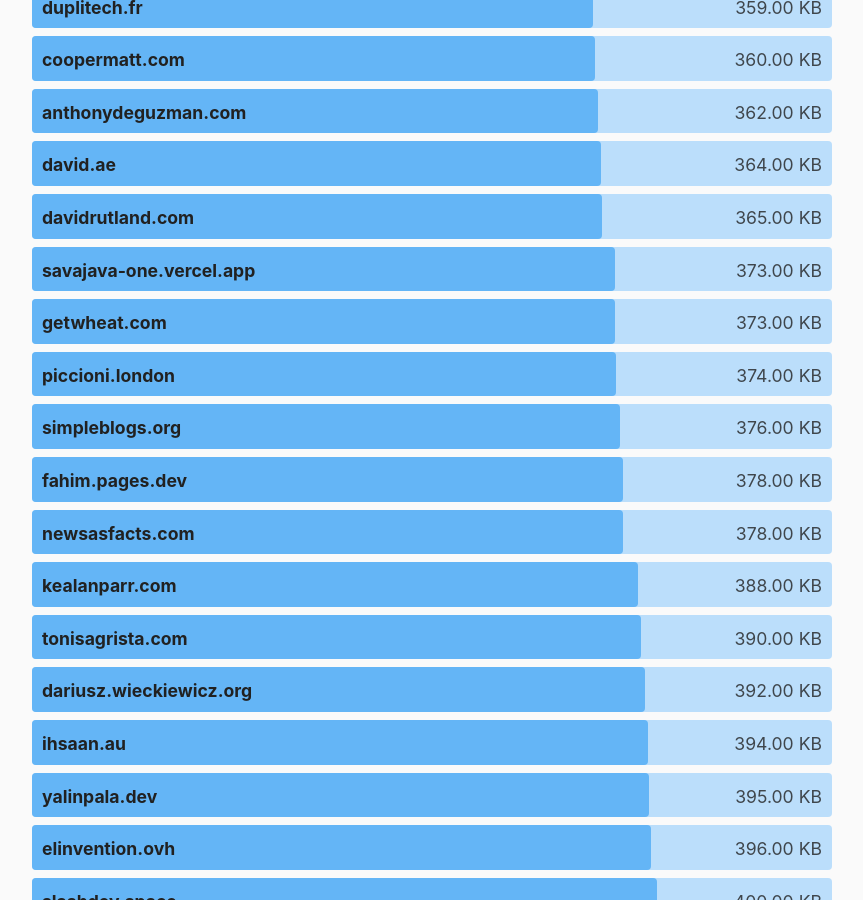
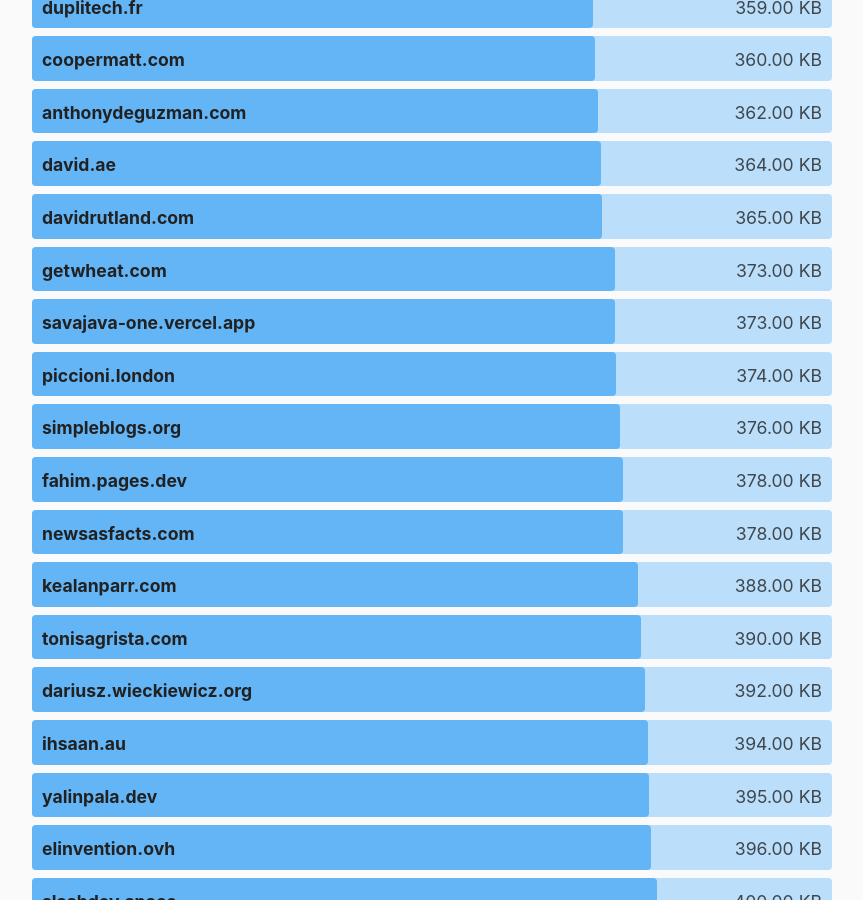
Before and after one commit to kevquirk/512kb.club, a Jekyll site: the page built from index.md, in a window 1280 px wide and 900 px high, scrolled down 29369 px. Shown: the whole window, without its empty margins (208-1071 px from the left). Built offline with Jekyll 4.4.1, drawn with Linux system fonts in a browser that asks for light colours; some of the changed lines change nothing that is shown.

Commit message:
Update sites.yml

```diff
--- a/_data/sites.yml
+++ b/_data/sites.yml
@@ -447,11 +447,6 @@
   url: https://blog.xaloc.space/
   size: 42.7
   last_checked: 2022-05-15
-
-- domain: savajava-one.vercel.app
-  url: https://savajava-one.vercel.app/
-  size: 373
-  last_checked: 2023-03-23
 
 - domain: boehs.org
   url: http://boehs.org/
@@ -2347,6 +2342,11 @@
   size: 5.61
   last_checked: 2022-08-02
 
+- domain: savajava-one.vercel.app
+  url: https://savajava-one.vercel.app/
+  size: 373
+  last_checked: 2023-03-23
+
 - domain: scf37.me
   url: https://scf37.me/
   size: 93.5
```
